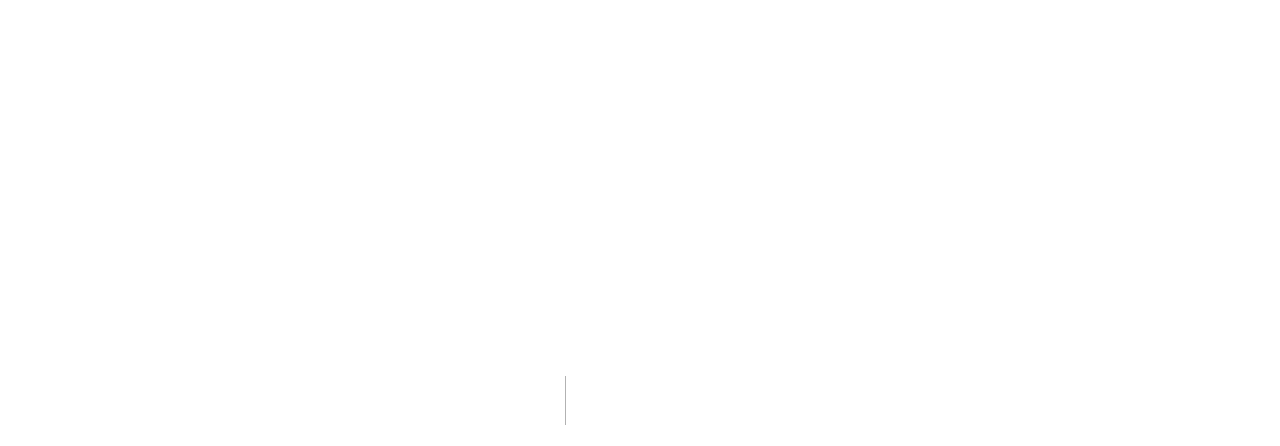
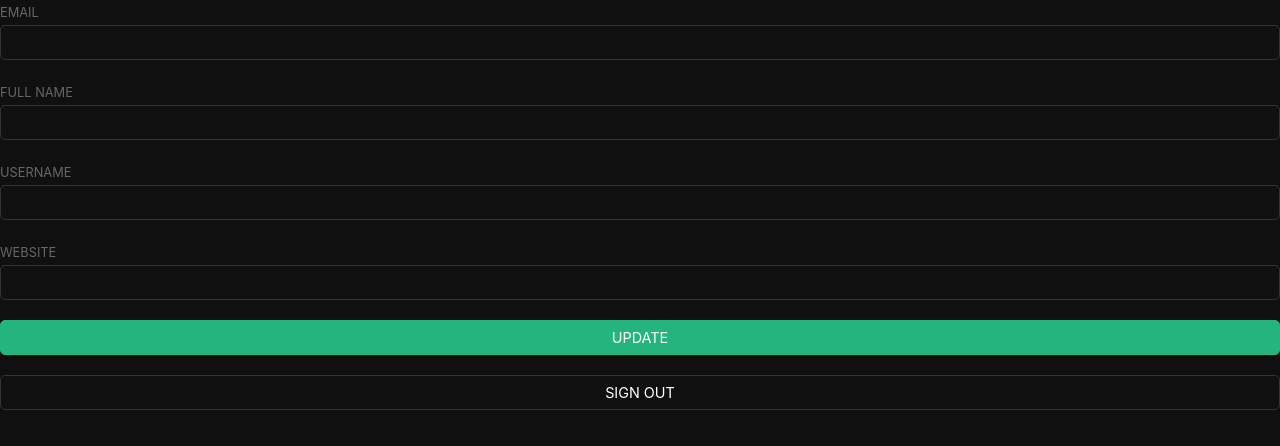
Before and after one commit to nidh-eesh/next-supabase-auth, a Next.js app: page /account in a window 1280 px wide. Before the commit this address had no page. Shown: the top 446 px of the page. Built offline with nearby package versions, Linux system fonts and the light colour scheme; no server answers; the database is empty.

Commit message:
Add AccountForm component for updating user profile

```diff
--- /dev/null
+++ b/src/app/account/account-form.tsx
@@ -0,0 +1,134 @@
+'use client'
+import { useCallback, useEffect, useState } from 'react'
+import { createClient } from '@/utils/supabase/client'
+import { type User } from '@supabase/supabase-js'
+
+// ...
+
+export default function AccountForm({ user }: { user: User | null }) {
+  const supabase = createClient()
+  const [loading, setLoading] = useState(true)
+  const [fullname, setFullname] = useState<string | null>(null)
+  const [username, setUsername] = useState<string | null>(null)
+  const [website, setWebsite] = useState<string | null>(null)
+  const [avatar_url, setAvatarUrl] = useState<string | null>(null)
+
+  const getProfile = useCallback(async () => {
+    try {
+      setLoading(true)
+
+      const { data, error, status } = await supabase
+        .from('profiles')
+        .select(`full_name, username, website, avatar_url`)
+        .eq('id', user?.id)
+        .single()
+
+      if (error && status !== 406) {
+        console.log(error)
+        throw error
+      }
+
+      if (data) {
+        setFullname(data.full_name)
+        setUsername(data.username)
+        setWebsite(data.website)
+        setAvatarUrl(data.avatar_url)
+      }
+    } catch (error) {
+      alert('Error loading user data!')
+    } finally {
+      setLoading(false)
+    }
+  }, [user, supabase])
+
+  useEffect(() => {
+    getProfile()
+  }, [user, getProfile])
+
+  async function updateProfile({
+    username,
+    website,
+    avatar_url,
+  }: {
+    username: string | null
+    fullname: string | null
+    website: string | null
+    avatar_url: string | null
+  }) {
+    try {
+      setLoading(true)
+
+      const { error } = await supabase.from('profiles').upsert({
+        id: user?.id as string,
+        full_name: fullname,
+        username,
+        website,
+        avatar_url,
+        updated_at: new Date().toISOString(),
+      })
+      if (error) throw error
+      alert('Profile updated!')
+    } catch (error) {
+      alert('Error updating the data!')
+    } finally {
+      setLoading(false)
+    }
+  }
+
+  return (
+    <div className="form-widget">
+
+      {/* ... */}
+
+      <div>
+        <label htmlFor="email">Email</label>
+        <input id="email" type="text" value={user?.email} disabled />
+      </div>
+      <div>
+        <label htmlFor="fullName">Full Name</label>
+        <input
+          id="fullName"
+          type="text"
+          value={fullname || ''}
+          onChange={(e) => setFullname(e.target.value)}
+        />
+      </div>
+      <div>
+        <label htmlFor="username">Username</label>
+        <input
+          id="username"
+          type="text"
+          value={username || ''}
+          onChange={(e) => setUsername(e.target.value)}
+        />
+      </div>
+      <div>
+        <label htmlFor="website">Website</label>
+        <input
+          id="website"
+          type="url"
+          value={website || ''}
+          onChange={(e) => setWebsite(e.target.value)}
+        />
+      </div>
+
+      <div>
+        <button
+          className="button primary block"
+          onClick={() => updateProfile({ fullname, username, website, avatar_url })}
+          disabled={loading}
+        >
+          {loading ? 'Loading ...' : 'Update'}
+        </button>
+      </div>
+
+      <div>
+        <form action="/auth/signout" method="post">
+          <button className="button block" type="submit">
+            Sign out
+          </button>
+        </form>
+      </div>
+    </div>
+  )
+}
--- /dev/null
+++ b/src/app/account/page.tsx
@@ -0,0 +1,12 @@
+import AccountForm from './account-form'
+import { createClient } from '@/utils/supabase/server'
+
+export default async function Account() {
+  const supabase = await createClient()
+
+  const {
+    data: { user },
+  } = await supabase.auth.getUser()
+
+  return <AccountForm user={user} />
+}
```
